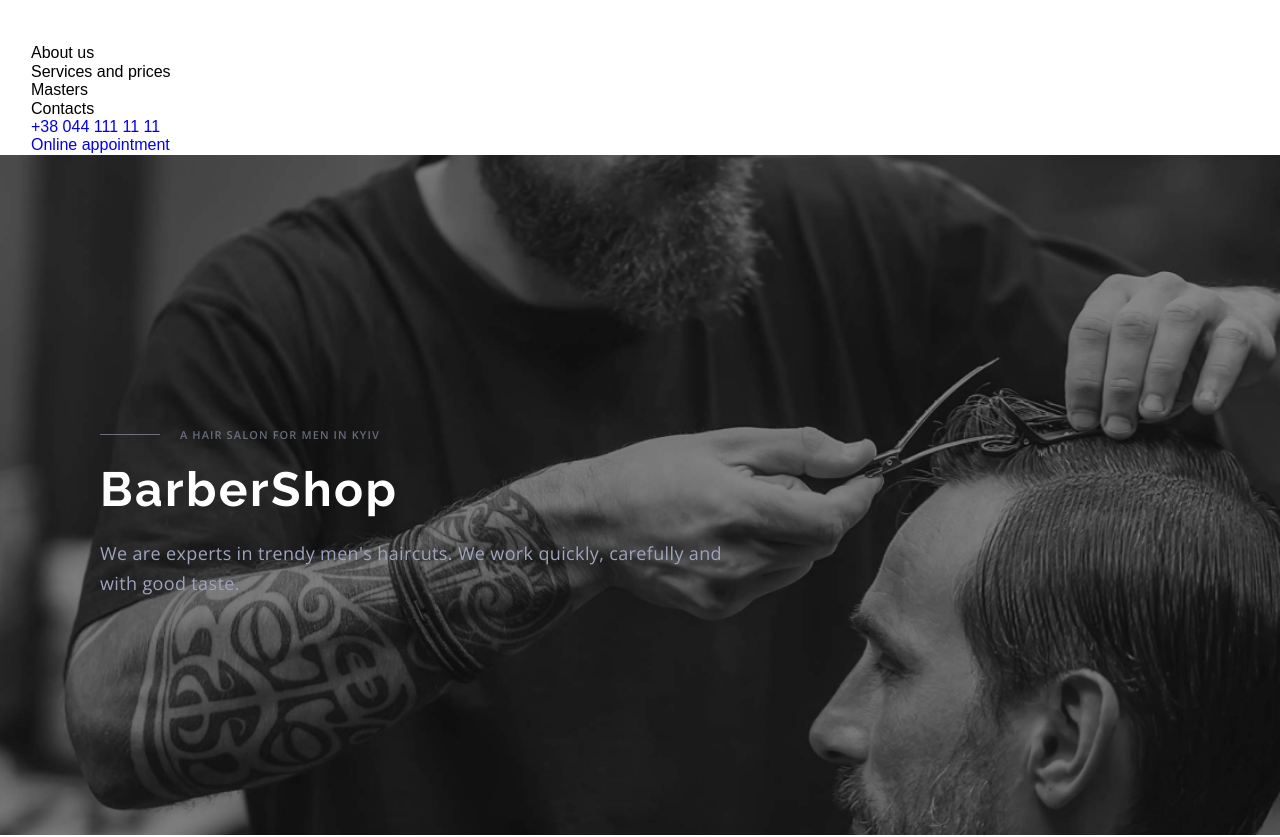
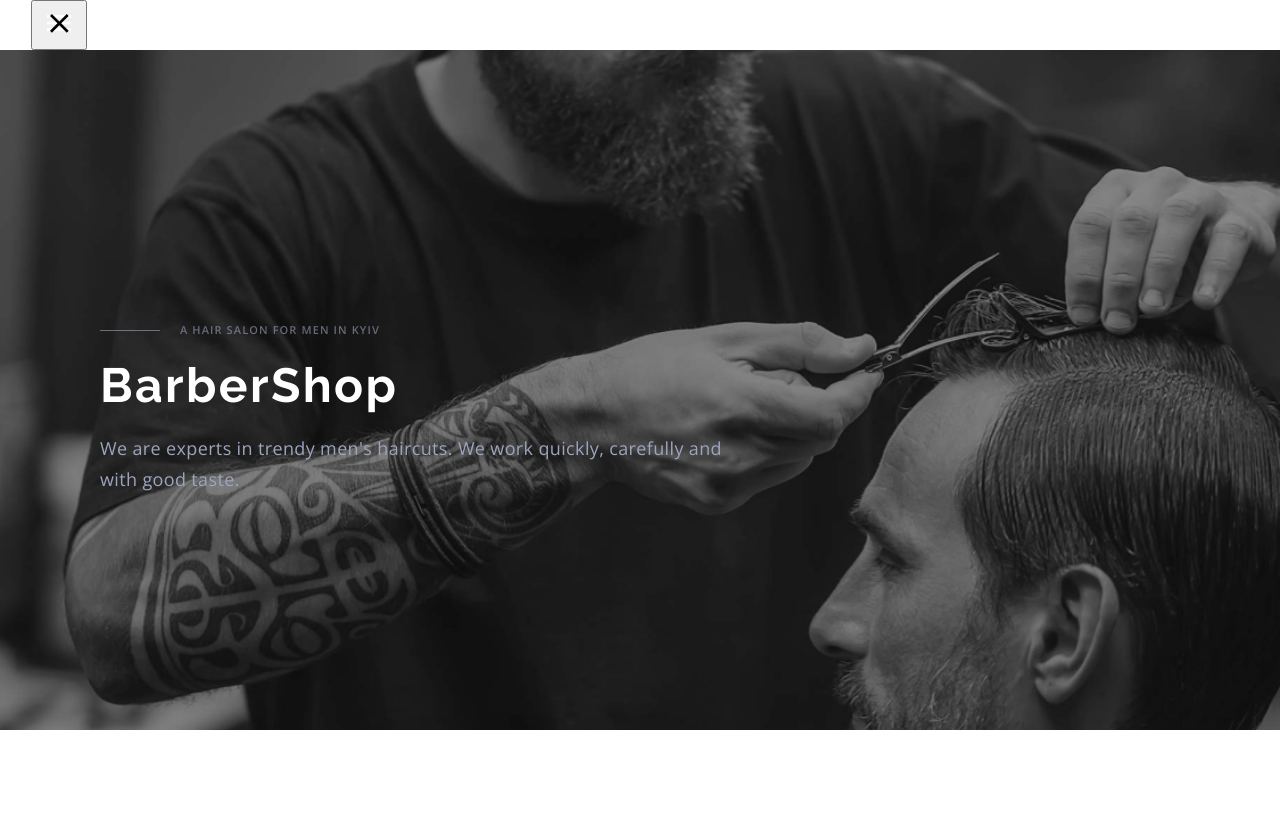
Before and after one commit to solarenergy990/barbershop, a website built with Parcel: page src/index.html in a window 1280 px wide. Shown: the top 837 px of the page. Built offline with nearby package versions, Linux system fonts and the light colour scheme.

Commit message:
nav menu commented

```diff
--- a/src/partials/header.html
+++ b/src/partials/header.html
@@ -1,6 +1,6 @@
 <header>
     <div class="container header-container">
-        <a href="./index.html">
+        <!-- <a href="./index.html">
             <svg viewBox="0 0 100 100" width="40">
                 <use class="header__icon--logo" href="./images/icons.svg#icon-logo"></use>
             </svg>
@@ -17,13 +17,13 @@
                 <li><a href="tel:+380441111111">+38 044 111 11 11</a></li>
                 <li><a href="online appointment">Online appointment</a></li>
             </ul>
-        </nav>
+        </nav> -->
 
-        <!-- <button type="button">
+        <button type="button">
             <svg viewBox="0 0 100 100" width="40">
                 <use class="header__icon--open" href="./images/icons.svg#icon-menu_40px-1"></use>
                 <use class="header__icon--close" href="./images/icons.svg#icon-close_40px-1"></use>
             </svg>
-        </button> -->
+        </button>
     </div>
 </header>
```
